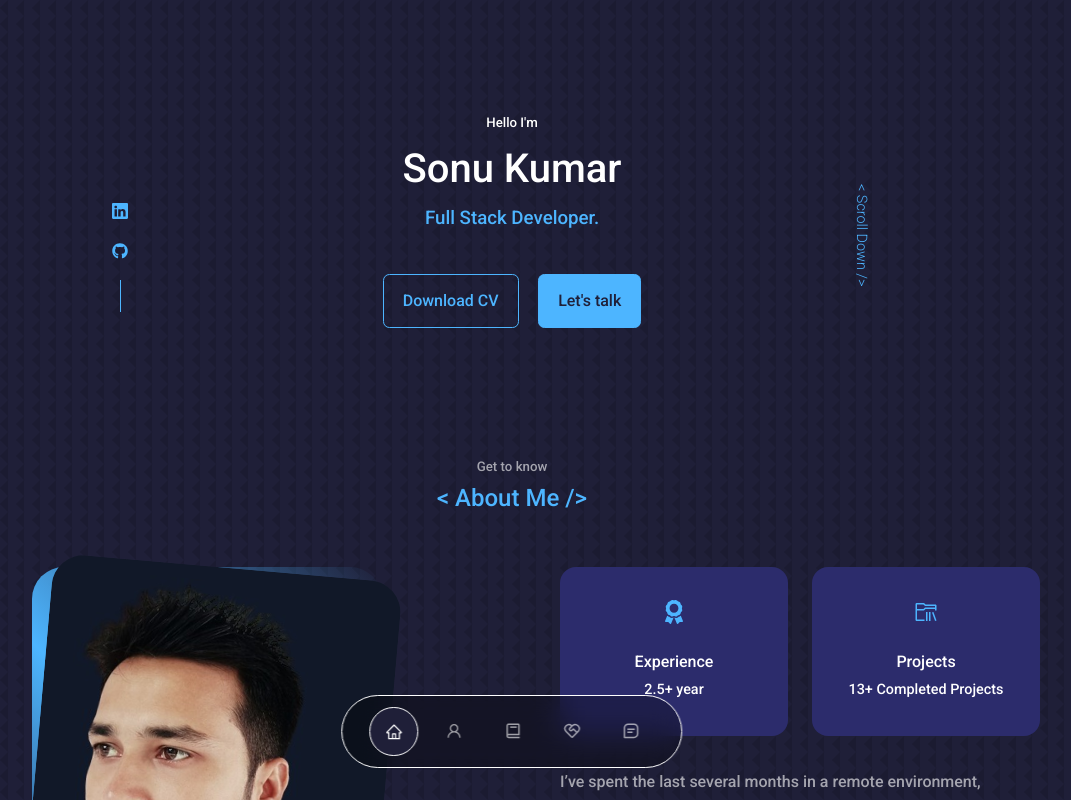
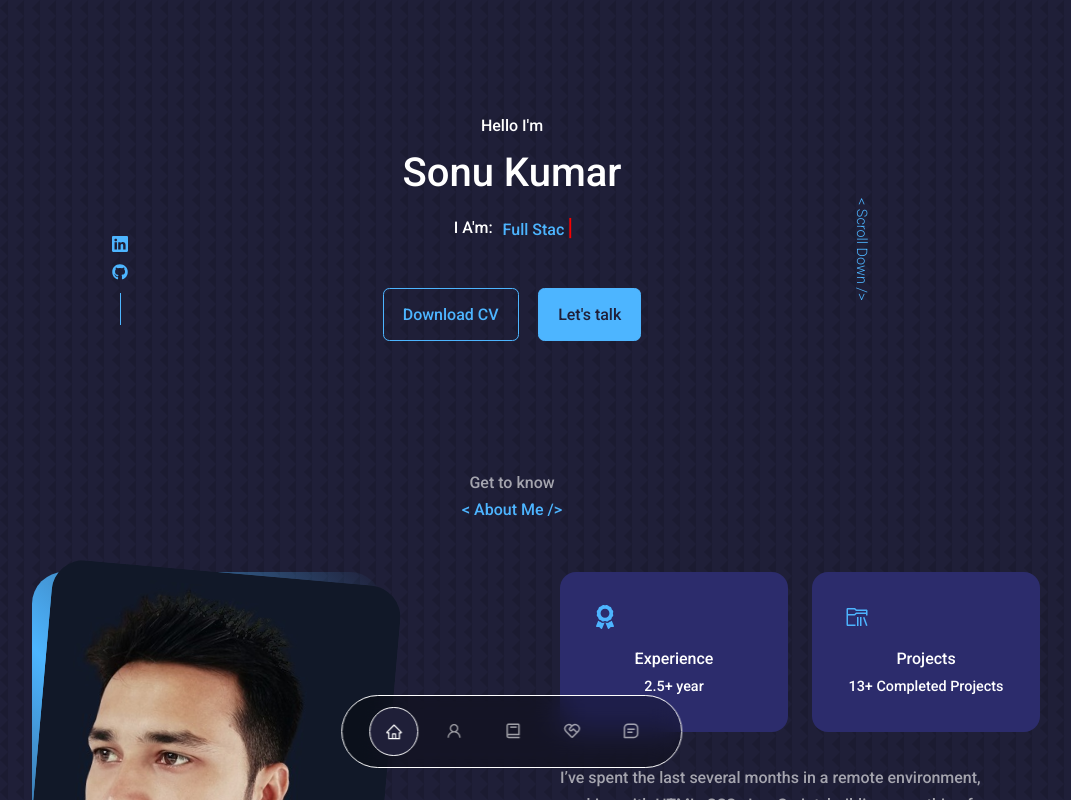
Before and after one commit to Sonu8544/sonukumar, a React (Create React App) app: page / in a window 1280 px wide. Shown: the top 800 px of the page, without its empty margins (128-1199 px from the left). Built offline with nearby package versions, Linux system fonts and the light colour scheme.

Commit message:
fix tailwind

```diff
--- a/package.json
+++ b/package.json
@@ -11,6 +11,7 @@
     "react-dom": "^18.2.0",
     "react-icons": "^4.4.0",
     "react-scripts": "5.0.1",
+    "react-simple-typewriter": "^5.0.1",
     "swiper": "^8.2.4",
     "web-vitals": "^2.1.4"
   },
--- a/src/components/contact/Contact.jsx
+++ b/src/components/contact/Contact.jsx
@@ -30,7 +30,7 @@ const Contact = () => {
   return (
     <section id="contact">
       <h5>Get In Touch</h5>
-      <h2>Contact Me</h2>
+      <h2> &lt; Contact Me /&gt;</h2>
       <div className="container contact__container">
         <div className="contact__options">
           <article className="contact__option">
@@ -42,12 +42,14 @@ const Contact = () => {
         </div>
         <form ref={formRef} onSubmit={handleSubmit}>
           <input
+            className='inputType'
             type="text"
             placeholder="Your Full Name"
             name="user_name"
             required
           />
           <input
+            className='inputType'
             type="text"
             placeholder="Your Email"
             name="user_email"
--- a/src/components/contact/contact.css
+++ b/src/components/contact/contact.css
@@ -55,6 +55,10 @@ form {
     gap: 1.2rem;
 }
 
+.inputType {
+    padding: 15px 5px;
+}
+
 input,
 textarea {
     width: 100%;
--- a/src/components/experience/Experience.jsx
+++ b/src/components/experience/Experience.jsx
@@ -6,7 +6,7 @@ const Experience = () => {
   return (
     <section id="experience">
       <h5>The Skills I Have</h5>
-      <h2>Skills</h2>
+      <h2> &lt; Skills /&gt;</h2>
       <div className="container experience__container">
         <div className="experience__frontend">
           <h3>Front-end Development</h3>
--- a/src/components/header/Header.jsx
+++ b/src/components/header/Header.jsx
@@ -1,19 +1,25 @@
 import React from 'react';
 import CTA from './CTA';
 import HeaderSocials from './HeaderSocials';
+import TypeWriter from './TypeWriter';
 import './header.css';
 
 const Header = () => {
+
   return (
     <header id="home">
       <div className="container header__container">
         <h5>Hello I'm</h5>
         <h1 > Sonu Kumar </h1>
-
-        <h3 className="text-light">Full Stack Developer.</h3>
+        <div className="header__content">
+          <h3 className="text-light">I A'm:  </h3>
+          <span>
+            <TypeWriter  />
+          </span>
+        </div>
         <CTA />
         <a href="#contact" className="scroll__down">
-        &lt; Scroll Down /&gt;
+          &lt; Scroll Down /&gt;
         </a>
         <HeaderSocials />
       </div>
--- /dev/null
+++ b/src/components/header/TypeWriter.jsx
@@ -0,0 +1,36 @@
+import React from 'react';
+import { Typewriter } from 'react-simple-typewriter';
+
+const TypeWriter = () => {
+    const handleType = (count) => {
+        // Access word count number
+        console.log(count);
+    };
+
+    const handleDone = () => {
+        console.log(`Done after 5 loops!`);
+    };
+
+    return (
+        <div className='App TypeWriter'>
+            <h3 style={{ margin: 'auto 0', fontWeight: 'normal', textAlign: 'center' }}>
+                <span className='text-[#4db5ff]' style={{ fontWeight: '400', display: 'inline-block' }}>
+                    <Typewriter
+                        words={['Full Stack Developer.', 'Front End Developer.', 'Back End Developer.']}
+                        loop={15}
+                        cursor
+                        cursorStyle={<span style={{ color: 'red', fontSize: '1.5em' }}>|</span>}
+                        cursorBlinkRate={0}
+                        typeSpeed={150}
+                        deleteSpeed={100}
+                        delaySpeed={2000}
+                        onLoopDone={handleDone}
+                        onType={handleType}
+                    />
+                </span>
+            </h3>
+        </div>
+    );
+};
+
+export default TypeWriter;
--- a/src/components/header/header.css
+++ b/src/components/header/header.css
@@ -8,6 +8,24 @@ header {
   text-align: center;
   height: 100%;
   position: relative;
+}
+
+.header__container h3 {
+  color: white;
+}
+
+/* header.css */
+
+.header__content {
+  display: flex;
+  flex-direction: row;
+  align-items: center;
+  justify-content: center;
+
+}
+
+.text-light {
+  margin-right: 10px;
 }
 
 .cta {
@@ -43,7 +61,7 @@ header {
   font-size: 0.9rem;
 }
 
-@media screen and (max-width: 1024px){
+@media screen and (max-width: 1024px) {
   header {
     padding-top: 3rem;
   }
@@ -53,7 +71,7 @@ header {
   }
 }
 
-@media screen and (max-width: 600px){
+@media screen and (max-width: 600px) {
 
   .header__socials,
   .scroll__down {
--- a/src/components/testimonials/Testimonials.jsx
+++ b/src/components/testimonials/Testimonials.jsx
@@ -59,7 +59,7 @@ const Testimonials = () => {
   return (
     <section id="testmonials">
       <h5>Feedback from my peers</h5>
-      <h2>Testimonials</h2>
+      <h2> &lt; Testimonials /&gt;</h2>
       <Swiper
         className="container testimonials__container"
         modules={[Pagination, Autoplay]}
--- a/src/index.css
+++ b/src/index.css
@@ -1,3 +1,8 @@
+@tailwind base;
+@tailwind components;
+@tailwind utilities;
+
+
 @import url('https://fonts.googleapis.com/css2?family=Poppins:wght@300;400;500;600&family=Roboto:wght@100;300;700;900&display=swap');
 
 * {
```
Also changed, not shown: 1 other file (tests, documents, lock files or other folders).
